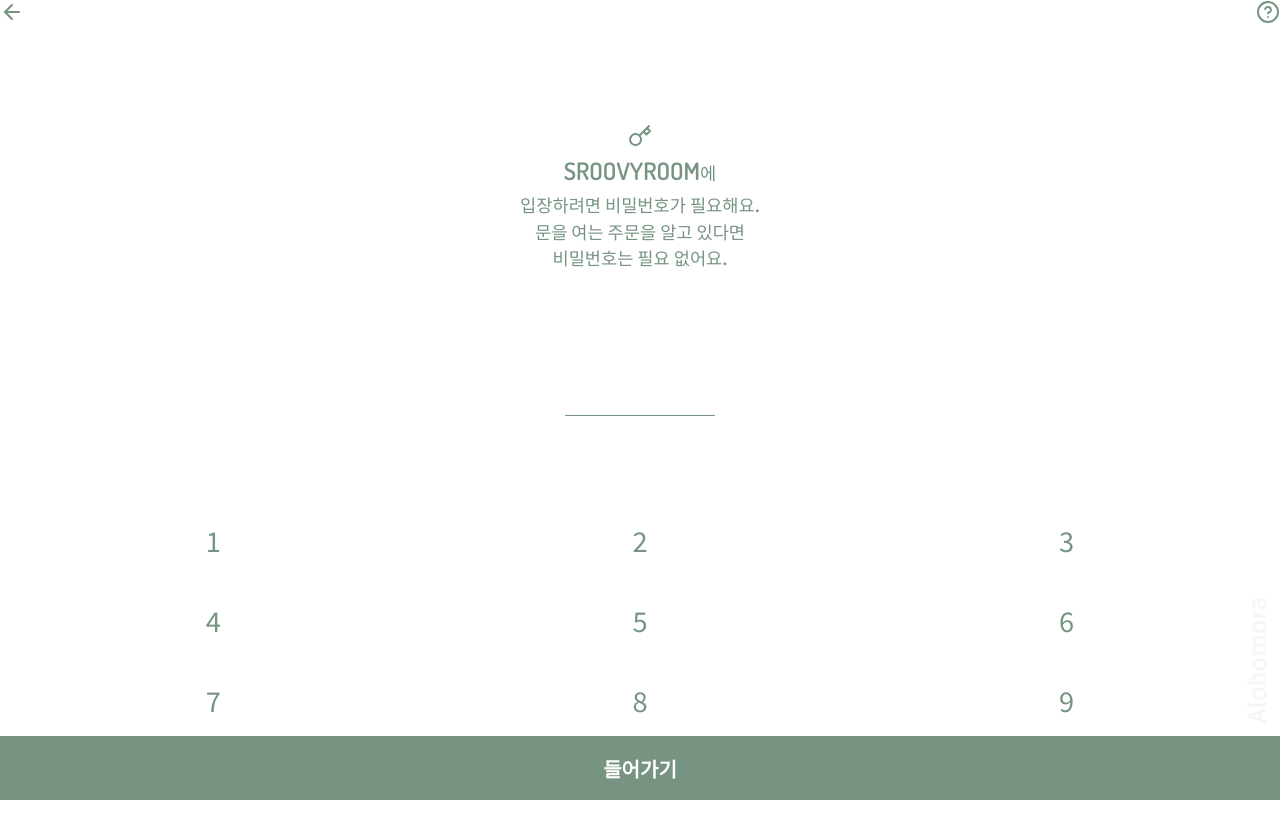
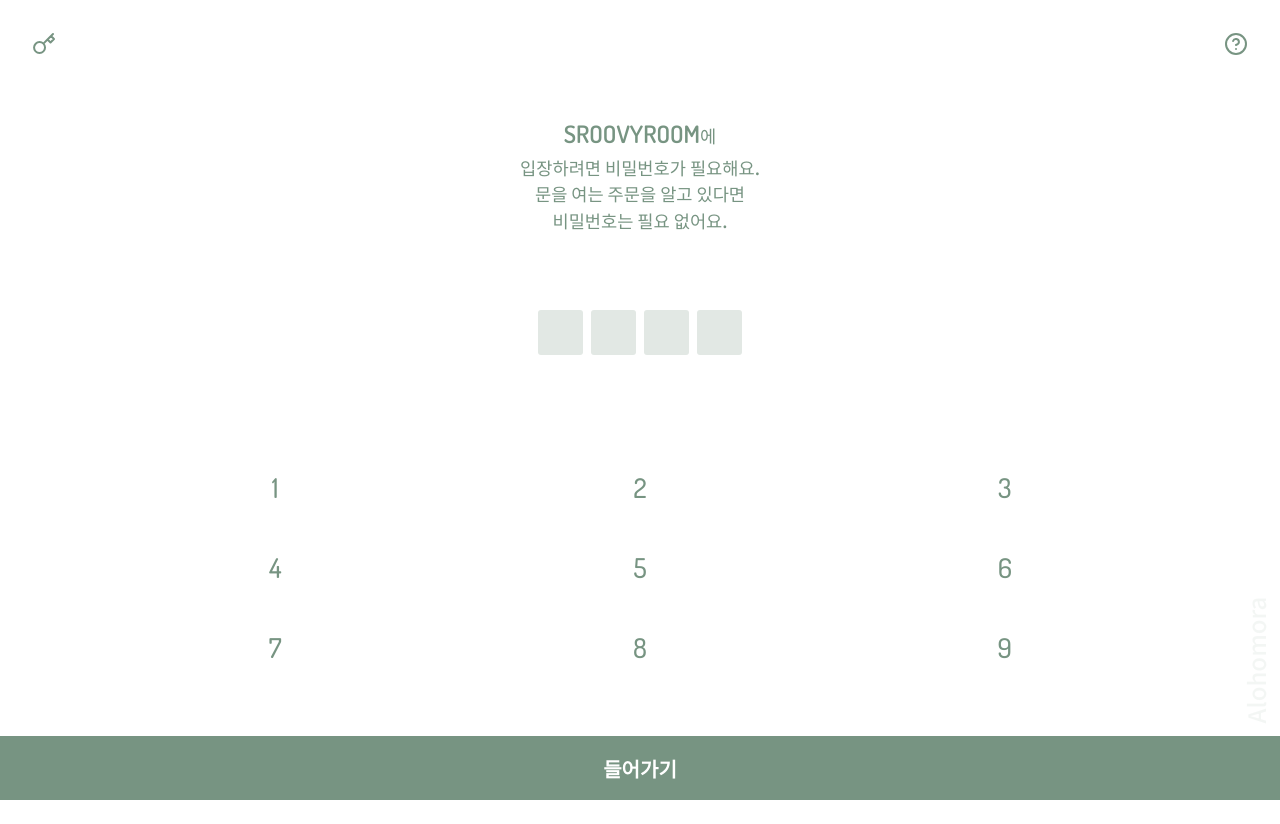
Before and after one commit to lee-suyeon/sroovyroom201, a React (Create React App) app in the folder client/: page /door-lock in a window 1280 px wide. After the commit the page ends 800 px from the top, so only its background shows below. Built offline with nearby package versions, Linux system fonts and the light colour scheme; no server answers.

Commit message:
[feat] Add matching password function

```diff
--- a/client/src/components/views/DoorLock/DoorLock.jsx
+++ b/client/src/components/views/DoorLock/DoorLock.jsx
@@ -1,14 +1,23 @@
 import React, { useState, useCallback } from 'react'
-import styled from 'styled-components';
+import styled, { css } from 'styled-components';
+import { withRouter } from 'react-router-dom';
 
 import { Key, HelpCircle, ArrowLeft } from 'react-feather';
 import TextLogo from '../../../utils/TextLogo'
 import Button from '../../../utils/Button'
 
 const dial =  Array(9).fill().map((v, i) => i + 1);
+const defaultPassword = Array(4).fill().map(v => v);
+
+const PASSWORD = '1234';
+
+const Layout = styled.div`
+  padding: 2rem;
+  height: 100vh;
+`
 
 const DoorLockWrapper = styled.div`
-  height: 100vh;
+  height: calc(100% - 45px);
   display: flex;
   flex-direction: column;
   align-items: center;
@@ -21,54 +30,41 @@
   font-size: 1.1rem;
   font-weight: 500;
   line-height: 1.5;
-  margin-top: 1rem;
 
   svg {
-    margin: 0 auto 5px;
+    margin: 0 auto;
     display: block;
   }
 `
 
 const DialNumber = styled.div`
-  width: 100%;
+  width: 90%;
   display: grid;
   grid-template-columns: repeat(3,1fr);
   grid-template-rows: repeat(3, 80px);
   text-align: center;
+  margin-top: -1.5rem;
   color: ${({ theme }) => theme.mainColor };
 
   & > div {
+    font-family: 'Dosis', sans-serif;
+    font-weight: 500;
     font-size: 1.7rem;
     line-height: 80px;
+    cursor: pointer;
   }
 
   $ > .number {
     transition: 0.3s;
   }
 
-  & > .number:active,
   & > .number:hover {
     background: ${({ theme }) => theme.mainColor };
     color: ${({ theme }) => theme.baseColor };
   }
 `
 
-const NumberWrapper = styled.div`
-  width: 150px;
-  height: 60px;
-  border-bottom: 1px solid ${({ theme }) => theme.mainColor };
-  font-size: 3rem;
-  font-family: 'Dosis', sans-serif;
-  font-weight: 500;
-  letter-spacing: 8px;
-  color: ${({ theme }) => theme.mainColor };
-  text-align: center;
-  line-height: 60px;
-  padding-left: 0.5rem;
-`
-
 const HelpWrapper = styled.div`
-
   width: 100%;
   color: ${({ theme }) => theme.mainColor };
 
@@ -78,10 +74,10 @@
   }
   `
 
-  const HelpMessage = styled.div`
+const HelpMessage = styled.div`
   position: absolute;
-  top: 4rem;
-  right: 2rem;
+  top: 1rem;
+  left: 1.5rem;
   padding: 0.5rem 1rem;
   text-align: center;
   font-size: 0.9rem;
@@ -93,8 +89,8 @@
   &::before {
     content: "";
     position: absolute;
-    top: -0.3rem;
-    right: 1rem;
+    top: 1.5rem;
+    right: -0.3rem;
     width: 10px;
     height: 10px;
     background: #e2e8e4;
@@ -113,24 +109,66 @@
   transform: rotate(270deg);
 `
 
-//#ff9f8e
+const NumberCell = styled.div`
+  width: 45px;
+  height: 45px;
+  border-radius: 3px;
+  background: #e2e8e4;
+  margin-right: 0.5rem;
+  text-align: center;
+  font-size: 2rem;
+  line-height: 45px;
+  font-family: 'Dosis', sans-serif;
+  font-weight: 500;
+  color: ${({ theme }) => theme.textColor };
 
-function DoorLock() {
-  const [ numbers, setNumbers ] = useState([]);
+  &:last-child {
+    margin-right: 0;
+  }
+
+  span {
+    font-size: 0.825rem;
+    color: ${({ theme }) => theme.mainColor };
+    cursor: pointer;
+  }
+`
+
+const ResetMessage = styled.div`
+  font-size: 0.825rem;
+  margin-top: -1rem;
+  color: ${({ theme }) => theme.mainColor };
+  font-weight: 500;
+
+  ${props =>
+    props.visible &&
+    css`
+      visibility: hidden;
+    `}
+`
+
+function DoorLock( props ) {
+  const [ numbers, setNumbers ] = useState(defaultPassword);
   const [ showMessage, setShowMessage ] = useState(false);
 
+  const onClickNumber = (number) => {
+    let inputNumbers = [ ...numbers ]
+    let inputIdx = numbers.findIndex(num => !num);
 
-  const onClickNumber = (number) => {
-
-    if(numbers.length < 4){
-      setNumbers(prev => prev + number);
+    if( inputIdx !== -1) {
+      inputNumbers[inputIdx] = number;
+      setNumbers(inputNumbers)
     } else {
       return;
     }
   }
 
   const onClickAlohomora = () => {
-    alert('정답')
+    alert('정답');
+    props.history.push('/menu');
+  }
+
+  const onClickReset = () => {
+    setNumbers(defaultPassword);
   }
 
   const onClickHelpCircle = useCallback(() => {
@@ -138,17 +176,27 @@
 
     setTimeout(() => {
       setShowMessage(false);
-    }, 2000)
+    }, 3000)
   },[]);
 
+  const onClickEnter = (pwd) => {
+    let arrToStr = pwd.join('');
 
+    if(PASSWORD === arrToStr) {
+      alert("환영합니다!");
+      props.history.push('/menu');
+    } else {
+      alert('틀렸습니다. 다시 한번 입력해주세요. ')
+      setNumbers(defaultPassword);
+    }
+
+  }
 
   return (
-    <div>
-
+    <Layout>
       <HelpWrapper>
           <div>
-            <ArrowLeft />
+            <Key />
             <HelpCircle onClick={onClickHelpCircle}/>
           </div>
           {showMessage &&
@@ -161,16 +209,21 @@
 
       <DoorLockWrapper>
         <Guide>
-          <Key />
           <TextLogo />에 <br />
           입장하려면 비밀번호가 필요해요. <br />
           문을 여는 주문을 알고 있다면 <br />
           비밀번호는 필요 없어요.
         </Guide>
 
-        <NumberWrapper>
-          {numbers}
-        </NumberWrapper>
+        <div style={{ display: "flex", marginTop: '1rem' }}>
+          {numbers.map((number, i) =>
+            <NumberCell key={`number${i+1}`}>{number}</NumberCell>
+          )}
+        </div>
+        <ResetMessage
+          visible={numbers[0] ? false : true}
+          onClick={onClickReset}
+        > 다시 입력하기</ResetMessage>
 
         <DialNumber>
           {dial.map((d, idx) => (
@@ -182,15 +235,15 @@
           ))}
         </DialNumber>
 
-        <Button fullWidth >들어가기</Button>
+        <Button fullWidth onClick={() => onClickEnter(numbers)}>들어가기</Button>
 
       </DoorLockWrapper>
 
       <Alohomora onClick={onClickAlohomora}>
         Alohomora
       </Alohomora>
-    </div>
+    </Layout>
   )
 }
 
-export default DoorLock
+export default withRouter(DoorLock);
```
